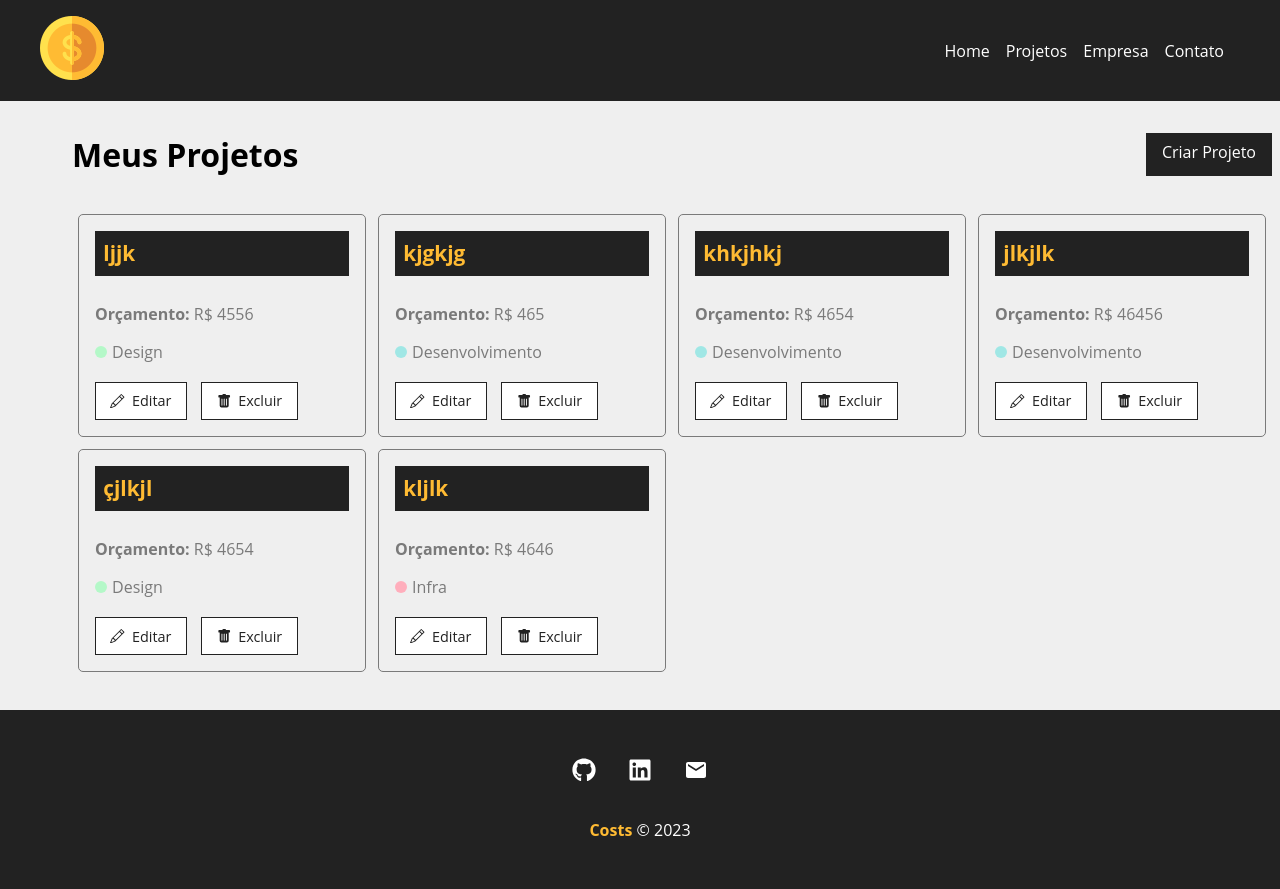
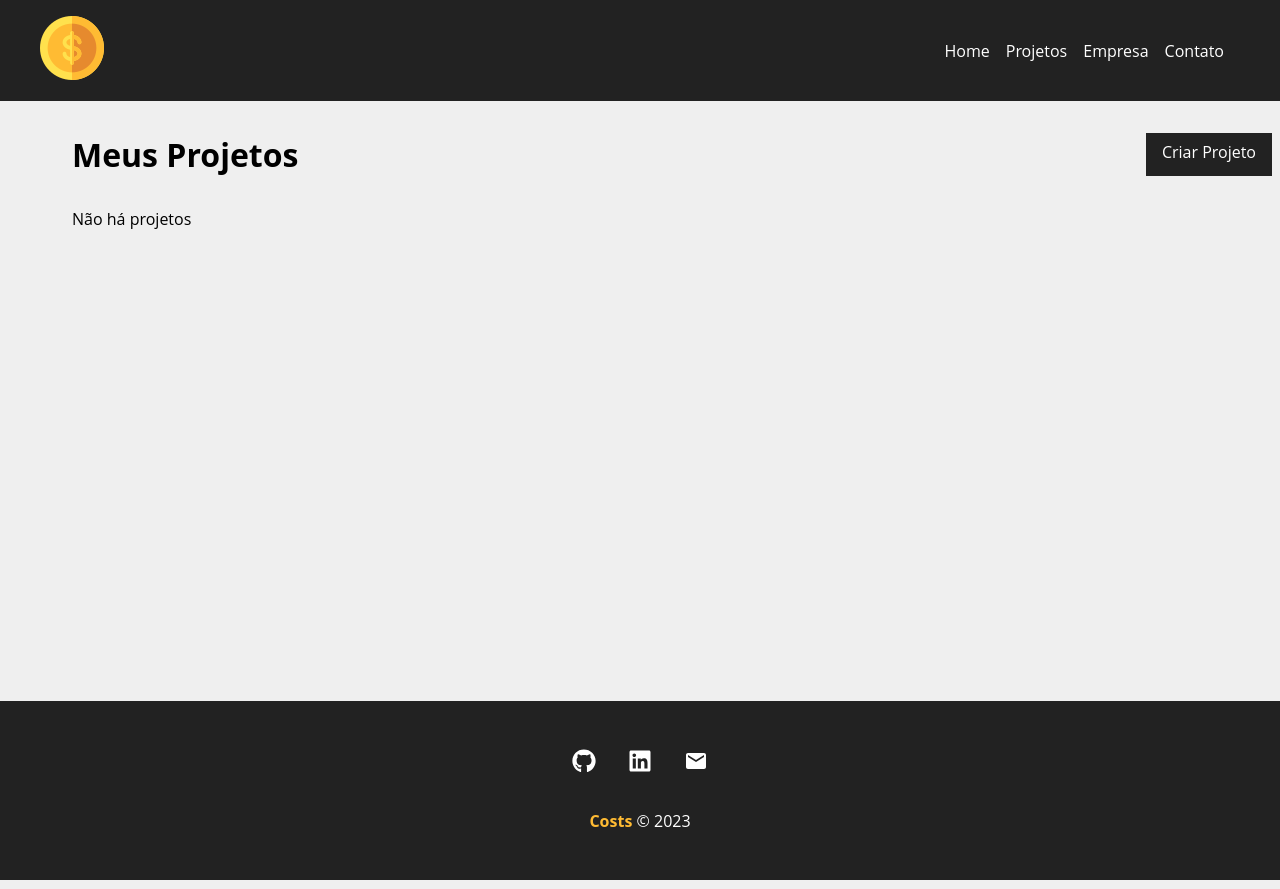
Before and after one commit to sabatinirafa/ReactJS-Projeto-Gerenciador-Financeiro, a React (Create React App) app: page /projects in a window 1280 px wide. Shown: the top 889 px of the page. Built offline with nearby package versions, Linux system fonts and the light colour scheme; data requests are answered from the project's data file.

Commit message:
Removendo projetos

```diff
--- a/db.json
+++ b/db.json
@@ -1,72 +1,5 @@
 {
-  "projects": [
-    {
-      "name": "ljjk",
-      "budget": "4556",
-      "category": {
-        "id": "3",
-        "name": "Design"
-      },
-      "cost": 0,
-      "services": [],
-      "id": 1
-    },
-    {
-      "name": "kjgkjg",
-      "budget": "465",
-      "category": {
-        "id": "2",
-        "name": "Desenvolvimento"
-      },
-      "cost": 0,
-      "services": [],
-      "id": 2
-    },
-    {
-      "name": "khkjhkj",
-      "budget": "4654",
-      "category": {
-        "id": "2",
-        "name": "Desenvolvimento"
-      },
-      "cost": 0,
-      "services": [],
-      "id": 3
-    },
-    {
-      "name": "jlkjlk",
-      "budget": "46456",
-      "category": {
-        "id": "2",
-        "name": "Desenvolvimento"
-      },
-      "cost": 0,
-      "services": [],
-      "id": 4
-    },
-    {
-      "name": "çjlkjl",
-      "budget": "4654",
-      "category": {
-        "id": "3",
-        "name": "Design"
-      },
-      "cost": 0,
-      "services": [],
-      "id": 5
-    },
-    {
-      "name": "kljlk",
-      "budget": "4646",
-      "category": {
-        "id": "1",
-        "name": "Infra"
-      },
-      "cost": 0,
-      "services": [],
-      "id": 6
-    }
-  ],
+  "projects": [],
   "categories": [
     {
       "id": 1,
--- a/public/index.html
+++ b/public/index.html
@@ -26,7 +26,7 @@
     <link rel="preconnect" href="https://fonts.googleapis.com">
     <link rel="preconnect" href="https://fonts.gstatic.com" crossorigin>
     <link href="https://fonts.googleapis.com/css2?family=Fredoka+One&display=swap" rel="stylesheet">
-    <title>React App</title>
+    <title>Costs</title>
   </head>
   <body>
     <noscript>You need to enable JavaScript to run this app.</noscript>
--- a/src/components/pages/Projects.js
+++ b/src/components/pages/Projects.js
@@ -14,7 +14,7 @@
 
   const [projects, setProjects] = useState([])
   const [removeLoading, setRemoveLoading] = useState(false)
-
+  const [projectMessage, setProjectMessage] = useState('')
 
   const location = useLocation()
   let message = ''
@@ -37,6 +37,22 @@
     .catch((err) => console.log(err))
   }, [])
 
+  function removeProject(id) {
+    fetch(`http://localhost:5000/projects/${id}`, {
+      method: 'DELETE',
+      headers: {
+        'Content-Type': 'application/json'
+      },
+    })
+    .then(resp => resp.json())
+    .then(() => {
+      setProjects(projects.filter(project => project.id !== id))
+      setProjectMessage('Projeto removido com sucesso!')
+    })
+    .catch(err => console.log(err))
+  }
+
+
   return (
     <div className={styles.project_container}>
       <div className={styles.title_container}>
@@ -44,6 +60,7 @@
         <LinkButton to='/newproject' text='Criar Projeto'/>
       </div>
       {message && <Message type='success' msg={message}/>}
+      {projectMessage && <Message type='success' msg={projectMessage}/>}
       <Container customClass='start'>
         {projects.length > 0 &&
           projects.map((project) => (
@@ -53,6 +70,7 @@
               name={project.name}
               budget={project.budget}
               category={project.category.name}
+              handleRemove={removeProject}
             />
           ))}
           {!removeLoading && <Loading/>}
--- a/src/components/project/ProjectCard.js
+++ b/src/components/project/ProjectCard.js
@@ -4,6 +4,12 @@
 import { Link } from 'react-router-dom'
 
 function ProjectCard({id, name, budget, category, handleRemove}) {
+
+  const remove = (e) => {
+    e.preventDefault()
+    handleRemove(id)
+  }
+
   return(
     <div className={styles.project_card}>
       <h4>{name}</h4>
@@ -17,7 +23,7 @@
         <Link to='/'>
           <BsPencil/> Editar
         </Link>
-        <button>
+        <button onClick={remove}>
           <BsFillTrashFill/> Excluir
         </button>
       </div>
```
